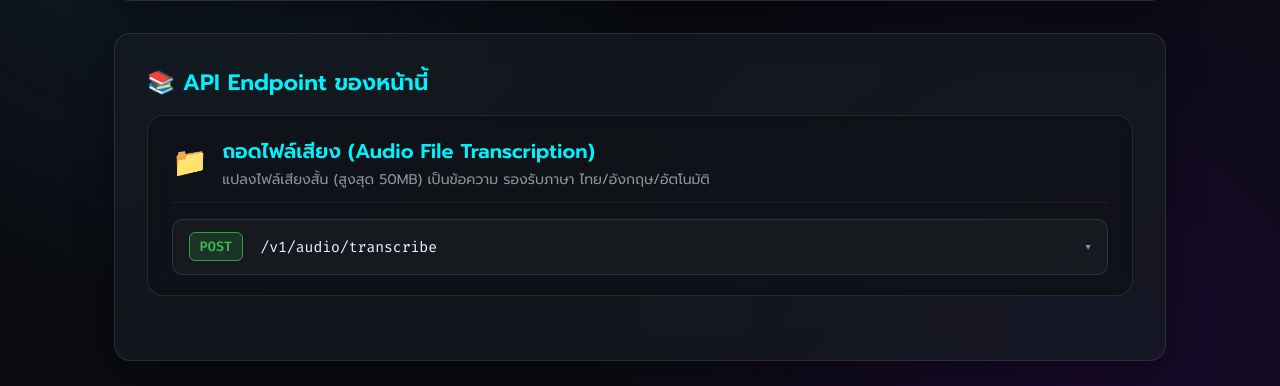
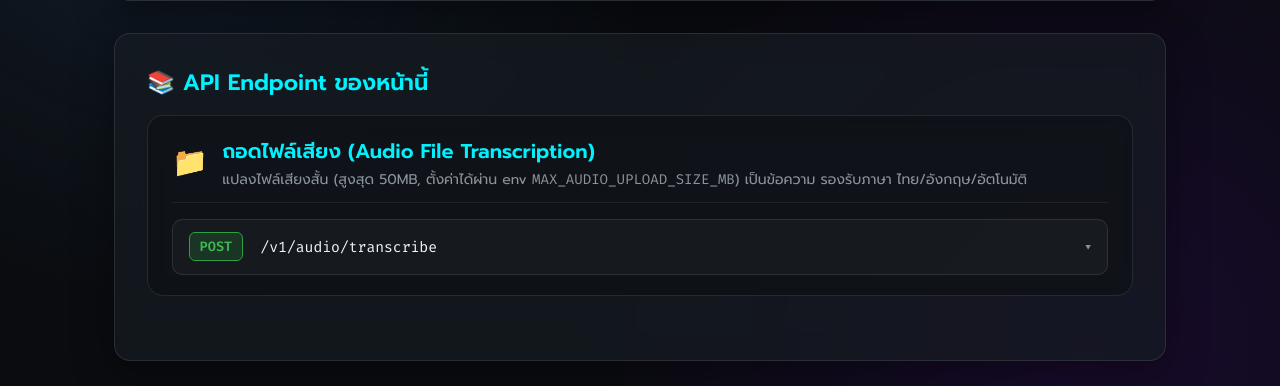
Before and after one commit to choonewza-pro/choonova-transcribe, a FastAPI app: page /audio/transcribe in a window 1280 px wide. Shown: the part 1127-1513 px from the top of the page. Run offline with FastAPI, Linux system fonts and the light colour scheme.

Commit message:
feat: add env-configurable upload size limits for audio and media endpoints

```diff
--- a/app/config.py
+++ b/app/config.py
@@ -23,6 +23,10 @@ MIN_FREE_DISK_GB = float(os.getenv("MIN_FREE_DISK_GB", "5.0"))
 CLEANUP_RETENTION_HOURS = int(os.getenv("CLEANUP_RETENTION_HOURS", "24"))
 TARGET_CHUNK_DURATION_SEC = float(os.getenv("TARGET_CHUNK_DURATION_SEC", "30.0"))
 MAX_CHUNK_DURATION_SEC = float(os.getenv("MAX_CHUNK_DURATION_SEC", "60.0"))
+# Max upload size for long-form media jobs in MB; 0 = unlimited.
+MAX_UPLOAD_SIZE_MB = float(os.getenv("MAX_UPLOAD_SIZE_MB", "0"))
+# Max upload size for the short audio endpoint in MB; always enforced (must be > 0).
+MAX_AUDIO_UPLOAD_SIZE_MB = float(os.getenv("MAX_AUDIO_UPLOAD_SIZE_MB", "50.0"))
 
 # Auto-detect CUDA availability
 requested_device = os.getenv("DEVICE", "cuda").lower()
--- a/app/main.py
+++ b/app/main.py
@@ -39,6 +39,8 @@ from app.config import (
     CLEANUP_RETENTION_HOURS,
     TARGET_CHUNK_DURATION_SEC,
     MAX_CHUNK_DURATION_SEC,
+    MAX_UPLOAD_SIZE_MB,
+    MAX_AUDIO_UPLOAD_SIZE_MB,
 )
 from app.auth import verify_api_key
 from app.schemas import (
@@ -229,12 +231,20 @@ async def startup_event():
 
 @app.get("/", response_class=HTMLResponse)
 async def home_page(request: Request):
-    return templates.TemplateResponse(request=request, name="index.html")
+    return templates.TemplateResponse(
+        request=request,
+        name="index.html",
+        context={"max_audio_upload_mb": MAX_AUDIO_UPLOAD_SIZE_MB},
+    )
 
 
 @app.get("/audio/transcribe", response_class=HTMLResponse)
 async def audio_transcribe_page(request: Request):
-    return templates.TemplateResponse(request=request, name="upload.html")
+    return templates.TemplateResponse(
+        request=request,
+        name="upload.html",
+        context={"max_audio_upload_mb": MAX_AUDIO_UPLOAD_SIZE_MB},
+    )
 
 
 @app.get("/realtime/stream", response_class=HTMLResponse)
@@ -244,7 +254,11 @@ async def realtime_stream_page(request: Request):
 
 @app.get("/media/transcribe", response_class=HTMLResponse)
 async def media_transcribe_page(request: Request):
-    return templates.TemplateResponse(request=request, name="media.html")
+    return templates.TemplateResponse(
+        request=request,
+        name="media.html",
+        context={"max_upload_mb": MAX_UPLOAD_SIZE_MB},
+    )
 
 
 @app.get("/jobs/history", response_class=HTMLResponse)
@@ -285,7 +299,18 @@ async def transcribe_audio(
         raise HTTPException(status_code=422, detail=str(e))
 
     try:
-        content = await file.read()
+        # Stream read in 1MB chunks, enforcing the max upload size (always > 0).
+        max_audio_bytes = int(MAX_AUDIO_UPLOAD_SIZE_MB * 1024 * 1024)
+        content = bytearray()
+        while chunk := await file.read(1024 * 1024):
+            content.extend(chunk)
+            if len(content) > max_audio_bytes:
+                raise HTTPException(
+                    status_code=413,
+                    detail=f"Audio file exceeds maximum size of {MAX_AUDIO_UPLOAD_SIZE_MB:.0f} MB",
+                )
+        content = bytes(content)
+
         res = router_transcribe_bytes(
             audio_bytes=content,
             filename_hint=file.filename,
@@ -308,6 +333,8 @@ async def transcribe_audio(
             rtf=round(rtf, 5),
             timestamps=timestamps if with_timestamps else None,
         )
+    except HTTPException:
+        raise
     except Exception as e:
         logger.error(f"Error during audio transcription: {e}")
         raise HTTPException(status_code=500, detail=str(e))
@@ -365,13 +392,23 @@ async def create_transcription_job(
     file_ext = os.path.splitext(file.filename)[1] or ".mp4"
     save_path = os.path.join(job_dir, f"input{file_ext}")
 
-    # Stream file upload to disk in chunks of 1MB to prevent OOM
+    # Stream file upload to disk in chunks of 1MB to prevent OOM.
+    # Enforce max upload size (MB) when configured (> 0); 0 = unlimited.
+    max_upload_bytes = int(MAX_UPLOAD_SIZE_MB * 1024 * 1024)
     total_bytes = 0
     try:
         with open(save_path, "wb") as buffer:
             while chunk := await file.read(1024 * 1024):
+                total_bytes += len(chunk)
+                if MAX_UPLOAD_SIZE_MB > 0 and total_bytes > max_upload_bytes:
+                    raise HTTPException(
+                        status_code=413,
+                        detail=f"File exceeds maximum upload size of {MAX_UPLOAD_SIZE_MB:.0f} MB",
+                    )
                 buffer.write(chunk)
-                total_bytes += len(chunk)
+    except HTTPException:
+        safe_delete_dir(job_dir)
+        raise
     except Exception as e:
         safe_delete_dir(job_dir)
         logger.error(f"Error saving upload file for job {job_id}: {e}")
--- a/app/static/js/upload.js
+++ b/app/static/js/upload.js
@@ -137,6 +137,15 @@ document.addEventListener('DOMContentLoaded', () => {
   });
 
   function handleFileSelect(file) {
+    const maxAudioMb = parseFloat(uploadForm.dataset.maxAudioUploadMb) || 50;
+    if (file.size > maxAudioMb * 1024 * 1024) {
+      alert(`ไฟล์ใหญ่เกินไป! ขนาดสูงสุดที่อนุญาตคือ ${maxAudioMb} MB`);
+      selectedFile = null;
+      fileNameDisplay.textContent = `📁 ไม่มีไฟล์ (ขนาดเกิน ${maxAudioMb} MB)`;
+      transcribeBtn.disabled = true;
+      document.getElementById('audioPlayerContainer').style.display = 'none';
+      return;
+    }
     selectedFile = file;
     fileNameDisplay.textContent = `📁 ไฟล์ที่เลือก: ${file.name} (${(file.size / (1024 * 1024)).toFixed(2)} MB)`;
     transcribeBtn.disabled = false;
--- a/app/templates/index.html
+++ b/app/templates/index.html
@@ -95,7 +95,7 @@
               <tr style="border-bottom: 1px solid rgba(255,255,255,0.05);">
                 <td style="padding: 0.9rem 1.2rem; font-weight: 600; color: #fff; border-bottom: 1px solid rgba(255,255,255,0.05);">📦 ขนาดไฟล์สูงสุด (Max Payload)</td>
                 <td style="padding: 0.9rem 1.2rem; color: var(--text-main); border-bottom: 1px solid rgba(255,255,255,0.05);">
-                  <strong>50 MB</strong> ต่อการอัปโหลด 1 ครั้งผ่าน REST API (<code>POST /v1/audio/transcribe</code>) — ไฟล์ใหญ่กว่าใช้หน้า/endpoint งานเบื้องหลัง
+                  <strong>{{ max_audio_upload_mb|default(50)|int }} MB</strong> ต่อการอัปโหลด 1 ครั้งผ่าน REST API (<code>POST /v1/audio/transcribe</code>) — ไฟล์ใหญ่กว่าใช้หน้า/endpoint งานเบื้องหลัง
                 </td>
               </tr>
               <tr style="border-bottom: 1px solid rgba(255,255,255,0.05);">
--- a/app/templates/partials/api_card_audio.html
+++ b/app/templates/partials/api_card_audio.html
@@ -4,7 +4,7 @@
           <span class="api-group-icon">📁</span>
           <div>
             <h3 class="api-group-title">ถอดไฟล์เสียง (Audio File Transcription)</h3>
-            <p class="api-group-desc">แปลงไฟล์เสียงสั้น (สูงสุด 50MB) เป็นข้อความ รองรับภาษา ไทย/อังกฤษ/อัตโนมัติ</p>
+            <p class="api-group-desc">แปลงไฟล์เสียงสั้น (สูงสุด {{ max_audio_upload_mb|default(50)|int }}MB, ตั้งค่าได้ผ่าน env <code>MAX_AUDIO_UPLOAD_SIZE_MB</code>) เป็นข้อความ รองรับภาษา ไทย/อังกฤษ/อัตโนมัติ</p>
           </div>
         </div>
 
@@ -15,7 +15,7 @@
           </summary>
           <div class="api-endpoint-body">
             <p style="color: var(--text-muted); font-size: 0.95rem; margin-bottom: 0.75rem;">
-              แปลงไฟล์เสียงเป็นข้อความ (สูงสุด 50MB) รองรับการเลือกภาษา
+              แปลงไฟล์เสียงเป็นข้อความ (สูงสุด {{ max_audio_upload_mb|default(50)|int }}MB, เกิน → HTTP 413) รองรับการเลือกภาษา
               <code>th</code> (Typhoon ไทย) / <code>en</code> (Whisper อังกฤษ) / <code>auto</code> (Whisper ตรวจจับอัตโนมัติ),
               พร้อมสถิติเวลาและ Word Timestamps
             </p>
--- a/app/templates/partials/api_card_media.html
+++ b/app/templates/partials/api_card_media.html
@@ -152,6 +152,7 @@
               สร้างงานถอดความแบบเบื้องหลังสำหรับไฟล์วิดีโอ MP4/MKV/MOV หรือไฟล์เสียงขนาดยาว (สูงสุด 1GB+ / 3+ ชั่วโมง)
               ระบบประมวลผลใน subprocess แยกต่างหาก คืน <code>job_id</code> ทันที (HTTP 202)
               <br><code>target_chunk_sec</code> / <code>max_chunk_sec</code> (ไม่บังคับ) กำหนดความยาวเป้าหมาย/สูงสุดต่อ chunk — default จาก env 30/60 วินาที
+              <br>เพดานขนาดไฟล์ตั้งค่าได้ผ่าน env <code>MAX_UPLOAD_SIZE_MB</code> (default 0 = ไม่จำกัด, เกิน → HTTP 413)
             </p>
             <div class="code-container">
               <div class="code-header">cURL (Multipart Upload)</div>
--- a/app/templates/upload.html
+++ b/app/templates/upload.html
@@ -19,11 +19,11 @@
       <!-- API Key Settings Card -->
       {% include 'partials/api_key_settings.html' %}
 
-      <form id="uploadForm">
+      <form id="uploadForm" data-max-audio-upload-mb="{{ max_audio_upload_mb|default(50) }}">
         <div class="dropzone" id="dropzone">
           <div class="icon">☁️</div>
           <h3 id="fileName">ลากไฟล์เสียงมาวางที่นี่ หรือ คลิกเพื่อเลือกไฟล์</h3>
-          <p style="color: var(--text-muted); font-size: 0.85rem; margin-top: 0.5rem;">ขนาดไฟล์ไม่เกิน 50MB</p>
+          <p style="color: var(--text-muted); font-size: 0.85rem; margin-top: 0.5rem;">ขนาดไฟล์ไม่เกิน {{ max_audio_upload_mb|default(50)|int }}MB</p>
           <input type="file" id="audioFileInput" accept="audio/*" style="display: none;">
         </div>
 
```
Also changed, not shown: app/static/js/media.js (+10 -0 lines), app/templates/media.html (+9 -1 lines), README.md, 1 other file.
